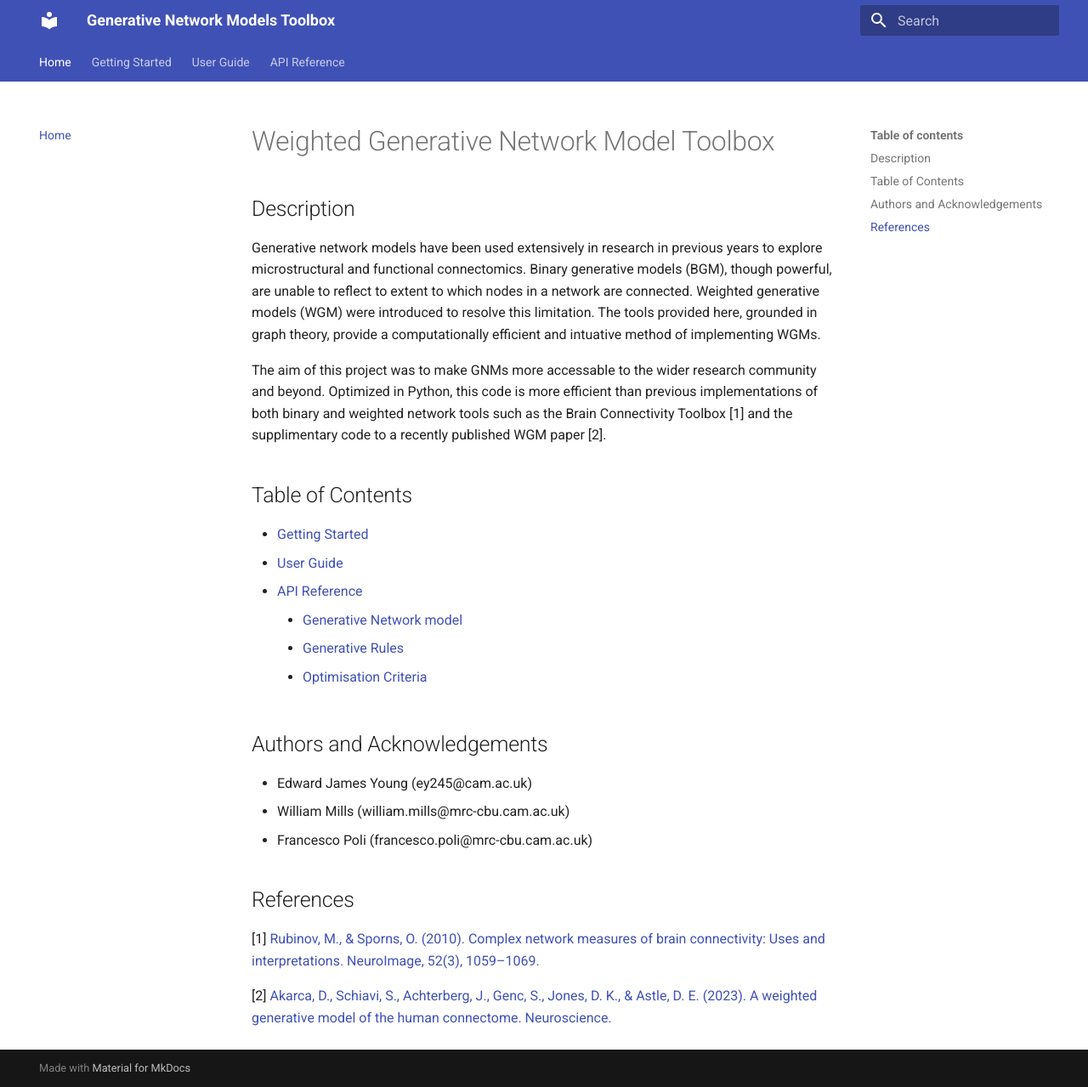
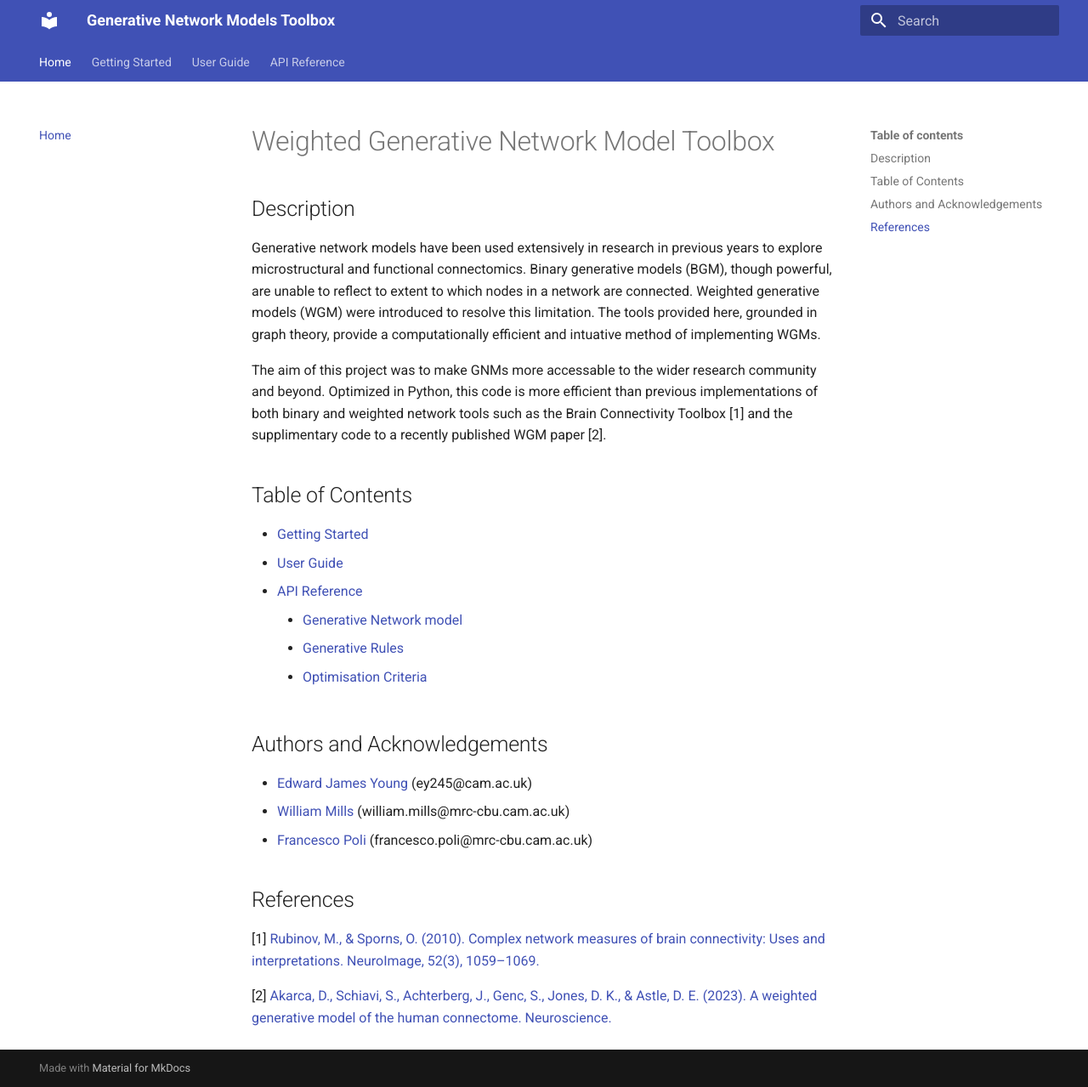
Before and after one commit to ad045/GenerativeNetworkModels, an MkDocs documentation site: the page built from docs/index.md, in a window 1280 px wide and 1279 px high. Shown: the whole window at 85% size. Built offline with MkDocs 1.6.1 and Material for MkDocs 9.7.7, drawn with Linux system fonts in a browser that asks for light colours; some of the changed lines change nothing that is shown.

Commit message:
Tried to fix referencee

```diff
--- a/docs/index.md
+++ b/docs/index.md
@@ -14,12 +14,12 @@ The aim of this project was to make GNMs more accessable to the wider research c
     - [Optimisation Criteria](api-reference/optimisation-criteria.md)
 
 ## Authors and Acknowledgements
-- Edward James Young (ey245@cam.ac.uk)
-- William Mills (william.mills@mrc-cbu.cam.ac.uk)
-- Francesco Poli (francesco.poli@mrc-cbu.cam.ac.uk)
+- [Edward James Young](https://github.com/EdwardJamesYoung) (ey245@cam.ac.uk)
+- [William Mills](https://github.com/wbmills) (william.mills@mrc-cbu.cam.ac.uk)
+- [Francesco Poli](https://github.com/FrancescPoli) (francesco.poli@mrc-cbu.cam.ac.uk)
 
 
 ## References
-  [1] [Rubinov, M., & Sporns, O. (2010). Complex network measures of brain connectivity: Uses and interpretations. NeuroImage, 52(3), 1059–1069.](https://doi.org/10.1016/j.neuroimage.2009.10.003)
+  [1] [Rubinov, M., & Sporns, O. (2010). Complex network measures of brain connectivity: Uses and interpretations. NeuroImage, 52(3), 1059–1069.](https://doi.org/10.1016%2Fj.neuroimage.2009.10.003)
 
   [2] [Akarca, D., Schiavi, S., Achterberg, J., Genc, S., Jones, D. K., & Astle, D. E. (2023). A weighted generative model of the human connectome. Neuroscience.](https://doi.org/10.1101/2023.06.23.546237)
```
Also changed, not shown: docs/getting-started.md (renamed from docs/getting_started.md).
